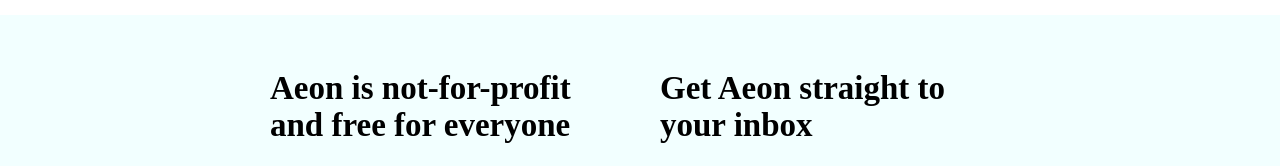
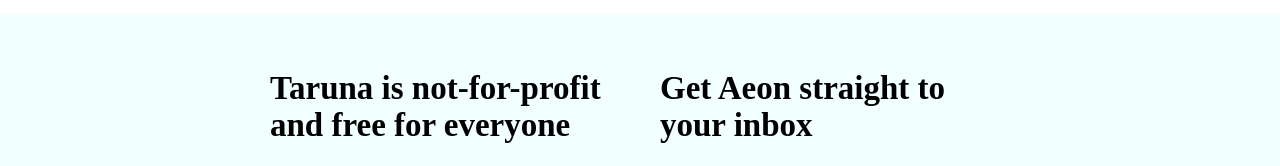
Before and after one commit to tshrivastav/learning-code, a plain HTML site: page index.html in a window 1280 px wide. Shown: the part 1168-1334 px from the top of the page. Drawn offline with Linux system fonts and the light colour scheme.

Commit message:
change text

```diff
--- a/index.html
+++ b/index.html
@@ -126,7 +126,7 @@
 		</div>
 		<div class="banner-row">
 			<div class="banner">
-				<div>Aeon is not-for-profit and free for everyone</div>
+				<div>Taruna is not-for-profit and free for everyone</div>
 				<button>Make a Donation &nbsp;<i class="fa fa-arrow-right" aria-hidden="true"></i></button>
 			</div>
 
```
